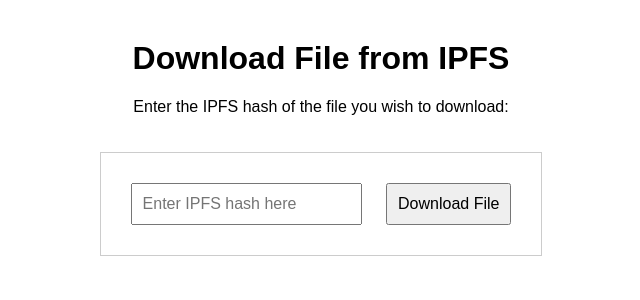
After one commit to atulvinod01/DecentralizedWebAuthentication, a Flask app: page /download in a window 1280 px wide. The commit adds this page. Shown: the top 300 px of the page, without its empty margins (319-959 px from the left). Run offline with Flask 2, Linux system fonts and the light colour scheme.

Commit message:
Add files via upload

```diff
--- a/app.py
+++ b/app.py
@@ -1,10 +1,11 @@
 # app.py
-from flask import Flask, request, jsonify, session, redirect, url_for, render_template, abort
+from flask import Flask, request, jsonify, session, redirect, url_for, render_template, abort, send_file
 from web3 import Web3, HTTPProvider
 from os import environ
 from eth_account.messages import encode_defunct
 import logging
 import ipfshttpclient
+import io
 from dotenv import load_dotenv
 
 load_dotenv()  # Load environment variables
@@ -77,15 +78,32 @@ def logout():
 def upload_file():
     file = request.files['file']
     res = client.add(file)
-    return jsonify({'message': 'File uploaded', 'hash': res['Hash']})
+    hash_value = res['Hash']
+    return render_template('upload.html', hash=hash_value)
 
-@app.route('/download/<hash>', methods=['GET'])
-def get_file(hash):
+@app.route('/download', methods=['GET'])
+def show_download_page():
+    # This route just renders the download page.
+    return render_template('download.html')
+
+@app.route('/download/file', methods=['GET'])
+def download_file():
+    # This route handles the actual file download.
+    hash_value = request.args.get('hash')
+    if not hash_value:
+        return jsonify({'error': 'No hash provided'}), 400
+
     try:
-        file_data = client.cat(hash)
-        return file_data
+        file_data = client.cat(hash_value)
+        return send_file(
+            io.BytesIO(file_data),
+            attachment_filename=f"{hash_value}.ipfs",  # Assuming .ipfs; adjust as needed
+            as_attachment=True
+        )
     except Exception as e:
-        return jsonify({'error': str(e)})
+        logging.error(f"Failed to download file: {e}")
+        return jsonify({'error': str(e)}), 404
+
 
 if __name__ == '__main__':
     app.run(debug=True, port=5000)
--- /dev/null
+++ b/templates/download.html
@@ -0,0 +1,34 @@
+<!DOCTYPE html>
+<html lang="en">
+<head>
+    <meta charset="UTF-8">
+    <meta name="viewport" content="width=device-width, initial-scale=1.0">
+    <title>Download File from IPFS</title>
+    <style>
+        body {
+            font-family: Arial, sans-serif;
+            margin: 40px;
+            text-align: center;
+        }
+        input, button {
+            padding: 10px;
+            margin: 10px;
+            font-size: 16px;
+        }
+        form {
+            margin: 20px auto;
+            padding: 20px;
+            border: 1px solid #ccc;
+            display: inline-block;
+        }
+    </style>
+</head>
+<body>
+    <h1>Download File from IPFS</h1>
+    <p>Enter the IPFS hash of the file you wish to download:</p>
+    <form action="/download" method="get">
+        <input type="text" name="hash" placeholder="Enter IPFS hash here" required>
+        <button type="submit">Download File</button>
+    </form>
+</body>
+</html>
```
Also changed, not shown: templates/dashboard.html (+2 -6 lines), templates/upload.html (added, +41 -0 lines).
